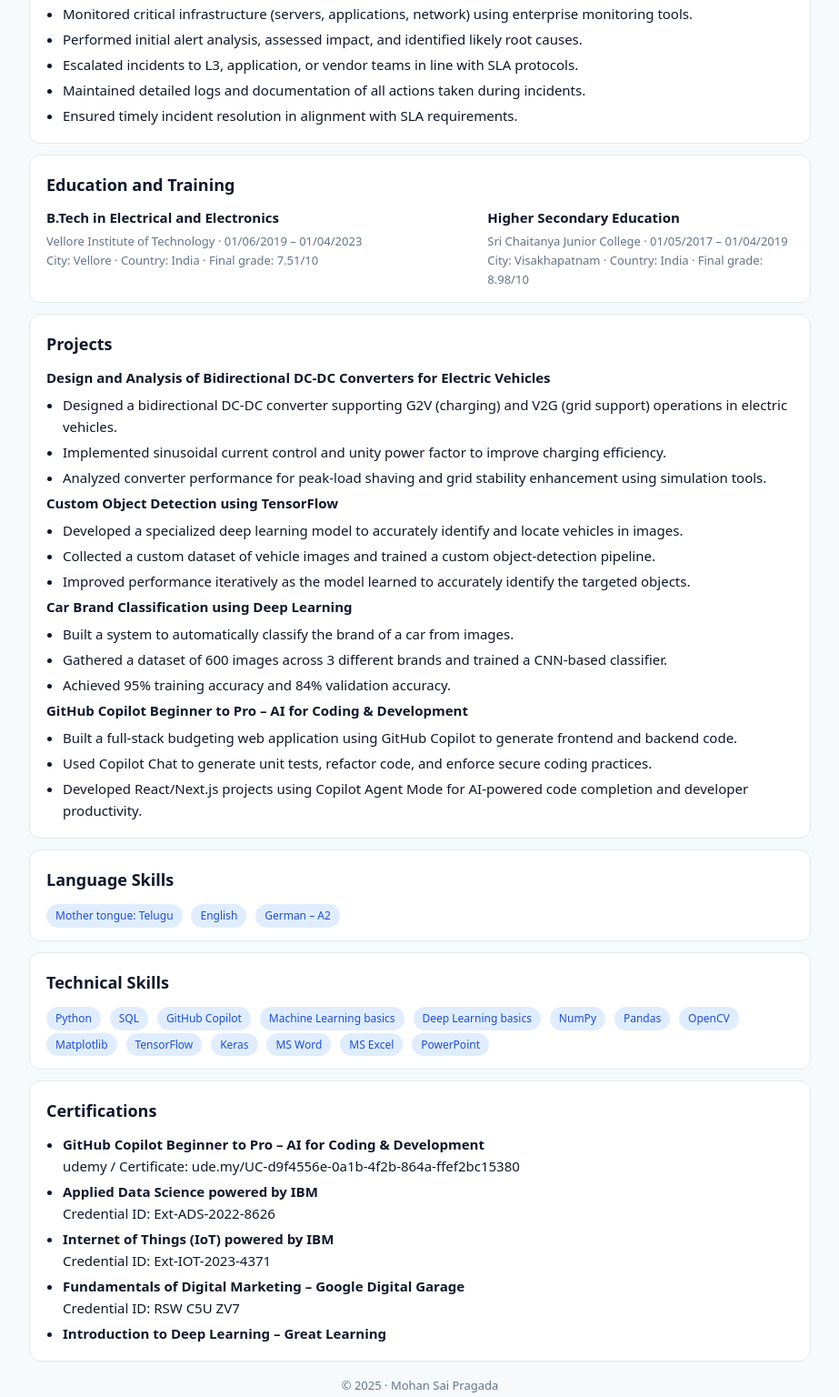
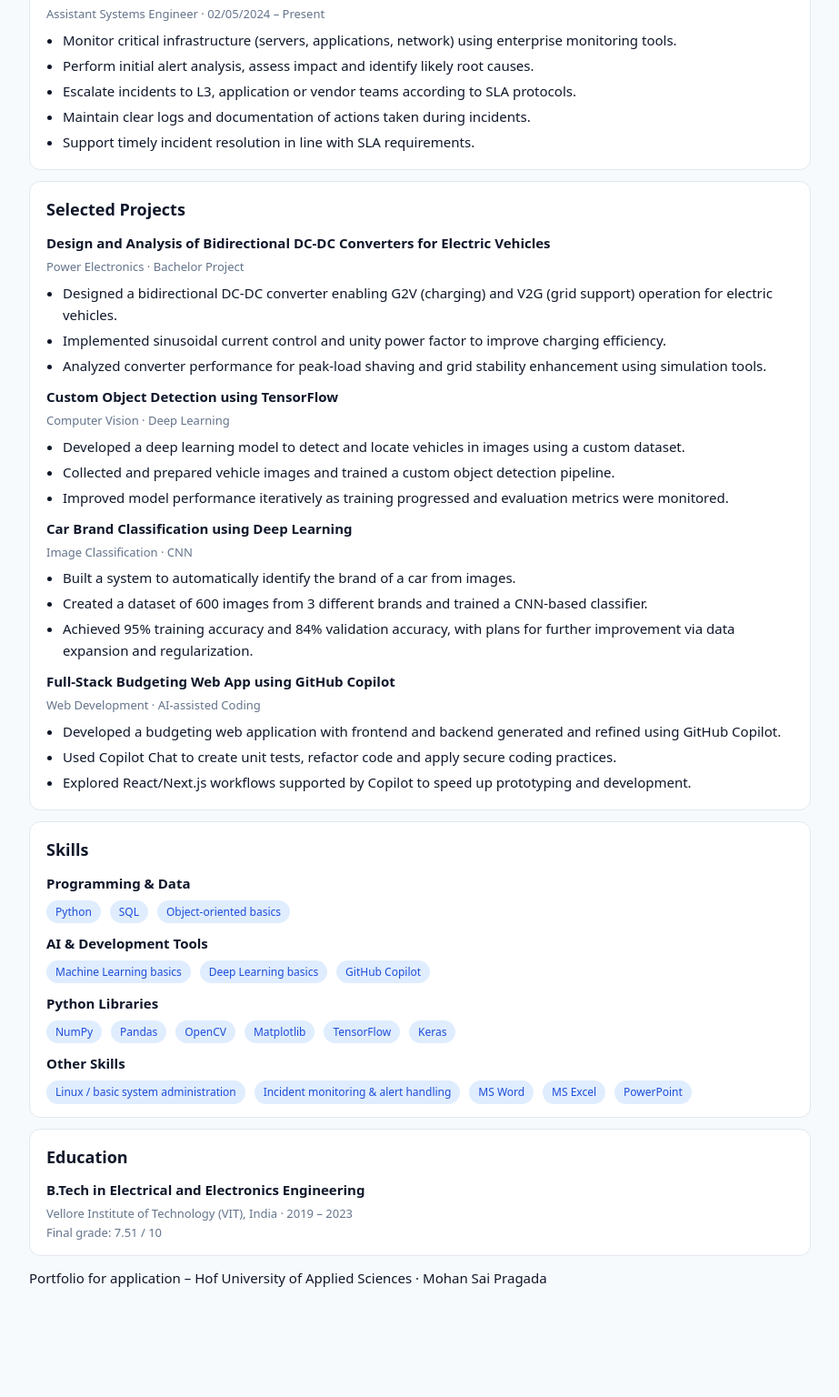
Before and after one commit to mohansaipragada/Portfolio, a plain HTML site: page index.html in a window 1280 px wide. Shown: the part 290-1826 px from the top of the page at 91% size, without its empty margins (178-1101 px from the left). After the commit the page ends 1747 px from the top, so only its background shows below. Drawn offline with Linux system fonts and the light colour scheme.

Commit message:
Revise portfolio content and layout
Updated the portfolio page to improve structure and content clarity, including changes to titles, sections, and descriptions.

```diff
--- a/index.html
+++ b/index.html
@@ -2,7 +2,7 @@
 <html lang="en">
 <head>
   <meta charset="utf-8">
-  <title>Mohan Sai Pragada – Portfolio</title>
+  <title>Portfolio – Mohan Sai Pragada</title>
   <meta name="viewport" content="width=device-width, initial-scale=1">
 
   <style>
@@ -34,19 +34,25 @@
 
     header {
       max-width: 900px;
-      margin: 32px auto 12px;
+      margin: 28px auto 10px;
       padding: 0 20px;
     }
 
     .name {
-      font-size: 28px;
+      font-size: 26px;
       font-weight: 700;
     }
 
-    .meta {
-      margin-top: 8px;
+    .summary {
+      margin-top: 6px;
       color: var(--muted);
       font-size: 14px;
+    }
+
+    .contact {
+      margin-top: 6px;
+      font-size: 14px;
+      color: var(--muted);
     }
 
     .container {
@@ -59,7 +65,7 @@
       background: var(--card);
       border-radius: 12px;
       border: 1px solid var(--border);
-      padding: 18px 18px 14px;
+      padding: 16px 18px 14px;
       margin: 12px 0;
     }
 
@@ -69,9 +75,18 @@
     }
 
     h3 {
-      margin: 0 0 4px;
+      margin: 10px 0 4px;
       font-size: 15px;
     }
+
+    ul {
+      margin: 6px 0 0 18px;
+      padding: 0;
+    }
+
+    li { margin: 4px 0; }
+
+    .muted { color: var(--muted); font-size: 13px; }
 
     .pill {
       display: inline-block;
@@ -84,34 +99,11 @@
       white-space: nowrap;
     }
 
-    ul {
-      margin: 6px 0 0 18px;
-      padding: 0;
-    }
-
-    li { margin: 4px 0; }
-
-    .two-col {
-      display: grid;
-      grid-template-columns: minmax(0, 1.4fr) minmax(0, 1fr);
-      gap: 14px;
-    }
-
-    .muted { color: var(--muted); font-size: 13px; }
-
-    .footer {
-      text-align: center;
-      font-size: 13px;
-      color: var(--muted);
-      margin-top: 16px;
-    }
+    .pill-group { margin-top: 4px; }
 
     @media (max-width: 700px) {
-      .two-col {
-        grid-template-columns: minmax(0, 1fr);
-      }
-      header { margin-top: 20px; }
-      .name { font-size: 24px; }
+      header { margin-top: 18px; }
+      .name { font-size: 22px; }
     }
 
     @media print {
@@ -128,13 +120,16 @@
 <body>
   <header>
     <div class="name">Mohan Sai Pragada</div>
-    <div class="meta">
-      Nationality: Indian · Date of birth: 19/08/2002 · Place of birth: Duppituru, India
+    <div class="summary">
+      IT professional working as Assistant Systems Engineer at Tata Consultancy Services (TCS),
+      focusing on monitoring, incident handling and reliable operation of production systems.
+      Interested in applied machine learning, computer vision and system-level applications.
     </div>
-    <div class="meta">
-      Phone: (+91) 8688718801 · Email: <a href="mailto:saipragada99@gmail.com">saipragada99@gmail.com</a>
+    <div class="contact">
+      Email: <a href="mailto:saipragada99@gmail.com">saipragada99@gmail.com</a> ·
+      Phone: (+91) 8688718801
     </div>
-    <div class="meta">
+    <div class="contact">
       LinkedIn: <a href="https://www.linkedin.com/in/mohan-sai-pragada-9110451b4" target="_blank">linkedin.com/in/mohan-sai-pragada-9110451b4</a> ·
       GitHub: <a href="https://github.com/mohansaipragada" target="_blank">github.com/mohansaipragada</a>
     </div>
@@ -143,89 +138,85 @@
   <main class="container">
 
     <section>
-      <h2>Work Experience</h2>
+      <h2>Professional Background</h2>
       <h3>Tata Consultancy Services – Chennai, India</h3>
       <div class="muted">Assistant Systems Engineer · 02/05/2024 – Present</div>
       <ul>
-        <li>Monitored critical infrastructure (servers, applications, network) using enterprise monitoring tools.</li>
-        <li>Performed initial alert analysis, assessed impact, and identified likely root causes.</li>
-        <li>Escalated incidents to L3, application, or vendor teams in line with SLA protocols.</li>
-        <li>Maintained detailed logs and documentation of all actions taken during incidents.</li>
-        <li>Ensured timely incident resolution in alignment with SLA requirements.</li>
+        <li>Monitor critical infrastructure (servers, applications, network) using enterprise monitoring tools.</li>
+        <li>Perform initial alert analysis, assess impact and identify likely root causes.</li>
+        <li>Escalate incidents to L3, application or vendor teams according to SLA protocols.</li>
+        <li>Maintain clear logs and documentation of actions taken during incidents.</li>
+        <li>Support timely incident resolution in line with SLA requirements.</li>
       </ul>
     </section>
 
     <section>
-      <h2>Education and Training</h2>
-      <div class="two-col">
-        <div>
-          <h3>B.Tech in Electrical and Electronics</h3>
-          <div class="muted">Vellore Institute of Technology · 01/06/2019 – 01/04/2023</div>
-          <div class="muted">City: Vellore · Country: India · Final grade: 7.51/10</div>
-        </div>
-        <div>
-          <h3>Higher Secondary Education</h3>
-          <div class="muted">Sri Chaitanya Junior College · 01/05/2017 – 01/04/2019</div>
-          <div class="muted">City: Visakhapatnam · Country: India · Final grade: 8.98/10</div>
-        </div>
-      </div>
-    </section>
-
-    <section>
-      <h2>Projects</h2>
+      <h2>Selected Projects</h2>
 
       <h3>Design and Analysis of Bidirectional DC-DC Converters for Electric Vehicles</h3>
+      <div class="muted">Power Electronics · Bachelor Project</div>
       <ul>
-        <li>Designed a bidirectional DC-DC converter supporting G2V (charging) and V2G (grid support) operations in electric vehicles.</li>
+        <li>Designed a bidirectional DC-DC converter enabling G2V (charging) and V2G (grid support) operation for electric vehicles.</li>
         <li>Implemented sinusoidal current control and unity power factor to improve charging efficiency.</li>
         <li>Analyzed converter performance for peak-load shaving and grid stability enhancement using simulation tools.</li>
       </ul>
 
       <h3>Custom Object Detection using TensorFlow</h3>
+      <div class="muted">Computer Vision · Deep Learning</div>
       <ul>
-        <li>Developed a specialized deep learning model to accurately identify and locate vehicles in images.</li>
-        <li>Collected a custom dataset of vehicle images and trained a custom object-detection pipeline.</li>
-        <li>Improved performance iteratively as the model learned to accurately identify the targeted objects.</li>
+        <li>Developed a deep learning model to detect and locate vehicles in images using a custom dataset.</li>
+        <li>Collected and prepared vehicle images and trained a custom object detection pipeline.</li>
+        <li>Improved model performance iteratively as training progressed and evaluation metrics were monitored.</li>
       </ul>
 
       <h3>Car Brand Classification using Deep Learning</h3>
+      <div class="muted">Image Classification · CNN</div>
       <ul>
-        <li>Built a system to automatically classify the brand of a car from images.</li>
-        <li>Gathered a dataset of 600 images across 3 different brands and trained a CNN-based classifier.</li>
-        <li>Achieved 95% training accuracy and 84% validation accuracy.</li>
+        <li>Built a system to automatically identify the brand of a car from images.</li>
+        <li>Created a dataset of 600 images from 3 different brands and trained a CNN-based classifier.</li>
+        <li>Achieved 95% training accuracy and 84% validation accuracy, with plans for further improvement via data expansion and regularization.</li>
       </ul>
 
-      <h3>GitHub Copilot Beginner to Pro – AI for Coding & Development</h3>
+      <h3>Full-Stack Budgeting Web App using GitHub Copilot</h3>
+      <div class="muted">Web Development · AI-assisted Coding</div>
       <ul>
-        <li>Built a full-stack budgeting web application using GitHub Copilot to generate frontend and backend code.</li>
-        <li>Used Copilot Chat to generate unit tests, refactor code, and enforce secure coding practices.</li>
-        <li>Developed React/Next.js projects using Copilot Agent Mode for AI-powered code completion and developer productivity.</li>
+        <li>Developed a budgeting web application with frontend and backend generated and refined using GitHub Copilot.</li>
+        <li>Used Copilot Chat to create unit tests, refactor code and apply secure coding practices.</li>
+        <li>Explored React/Next.js workflows supported by Copilot to speed up prototyping and development.</li>
       </ul>
     </section>
 
     <section>
-      <h2>Language Skills</h2>
-      <div>
-        <span class="pill">Mother tongue: Telugu</span>
-        <span class="pill">English</span>
-        <span class="pill">German – A2</span>
-      </div>
-    </section>
+      <h2>Skills</h2>
 
-    <section>
-      <h2>Technical Skills</h2>
-      <div>
+      <h3>Programming & Data</h3>
+      <div class="pill-group">
         <span class="pill">Python</span>
         <span class="pill">SQL</span>
-        <span class="pill">GitHub Copilot</span>
+        <span class="pill">Object-oriented basics</span>
+      </div>
+
+      <h3>AI & Development Tools</h3>
+      <div class="pill-group">
         <span class="pill">Machine Learning basics</span>
         <span class="pill">Deep Learning basics</span>
+        <span class="pill">GitHub Copilot</span>
+      </div>
+
+      <h3>Python Libraries</h3>
+      <div class="pill-group">
         <span class="pill">NumPy</span>
         <span class="pill">Pandas</span>
         <span class="pill">OpenCV</span>
         <span class="pill">Matplotlib</span>
         <span class="pill">TensorFlow</span>
         <span class="pill">Keras</span>
+      </div>
+
+      <h3>Other Skills</h3>
+      <div class="pill-group">
+        <span class="pill">Linux / basic system administration</span>
+        <span class="pill">Incident monitoring & alert handling</span>
         <span class="pill">MS Word</span>
         <span class="pill">MS Excel</span>
         <span class="pill">PowerPoint</span>
@@ -233,32 +224,14 @@
     </section>
 
     <section>
-      <h2>Certifications</h2>
-      <ul>
-        <li>
-          <strong>GitHub Copilot Beginner to Pro – AI for Coding & Development</strong><br>
-          udemy / Certificate: ude.my/UC-d9f4556e-0a1b-4f2b-864a-ffef2bc15380
-        </li>
-        <li>
-          <strong>Applied Data Science powered by IBM</strong><br>
-          Credential ID: Ext-ADS-2022-8626
-        </li>
-        <li>
-          <strong>Internet of Things (IoT) powered by IBM</strong><br>
-          Credential ID: Ext-IOT-2023-4371
-        </li>
-        <li>
-          <strong>Fundamentals of Digital Marketing – Google Digital Garage</strong><br>
-          Credential ID: RSW C5U ZV7
-        </li>
-        <li>
-          <strong>Introduction to Deep Learning – Great Learning</strong>
-        </li>
-      </ul>
+      <h2>Education</h2>
+      <h3>B.Tech in Electrical and Electronics Engineering</h3>
+      <div class="muted">Vellore Institute of Technology (VIT), India · 2019 – 2023</div>
+      <div class="muted">Final grade: 7.51 / 10</div>
     </section>
 
     <div class="footer">
-      © 2025 · Mohan Sai Pragada
+      Portfolio for application – Hof University of Applied Sciences · Mohan Sai Pragada
     </div>
   </main>
 </body>
```
